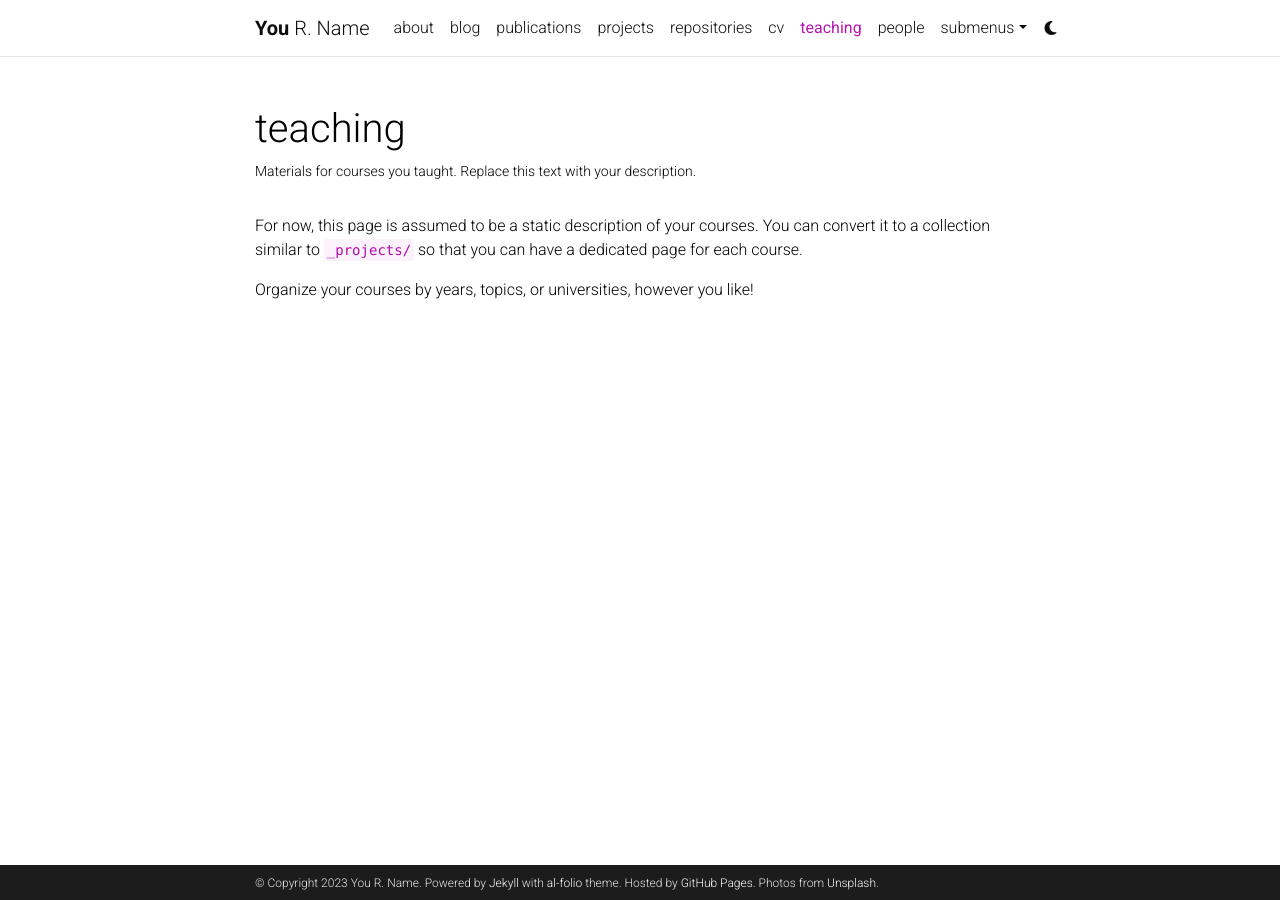
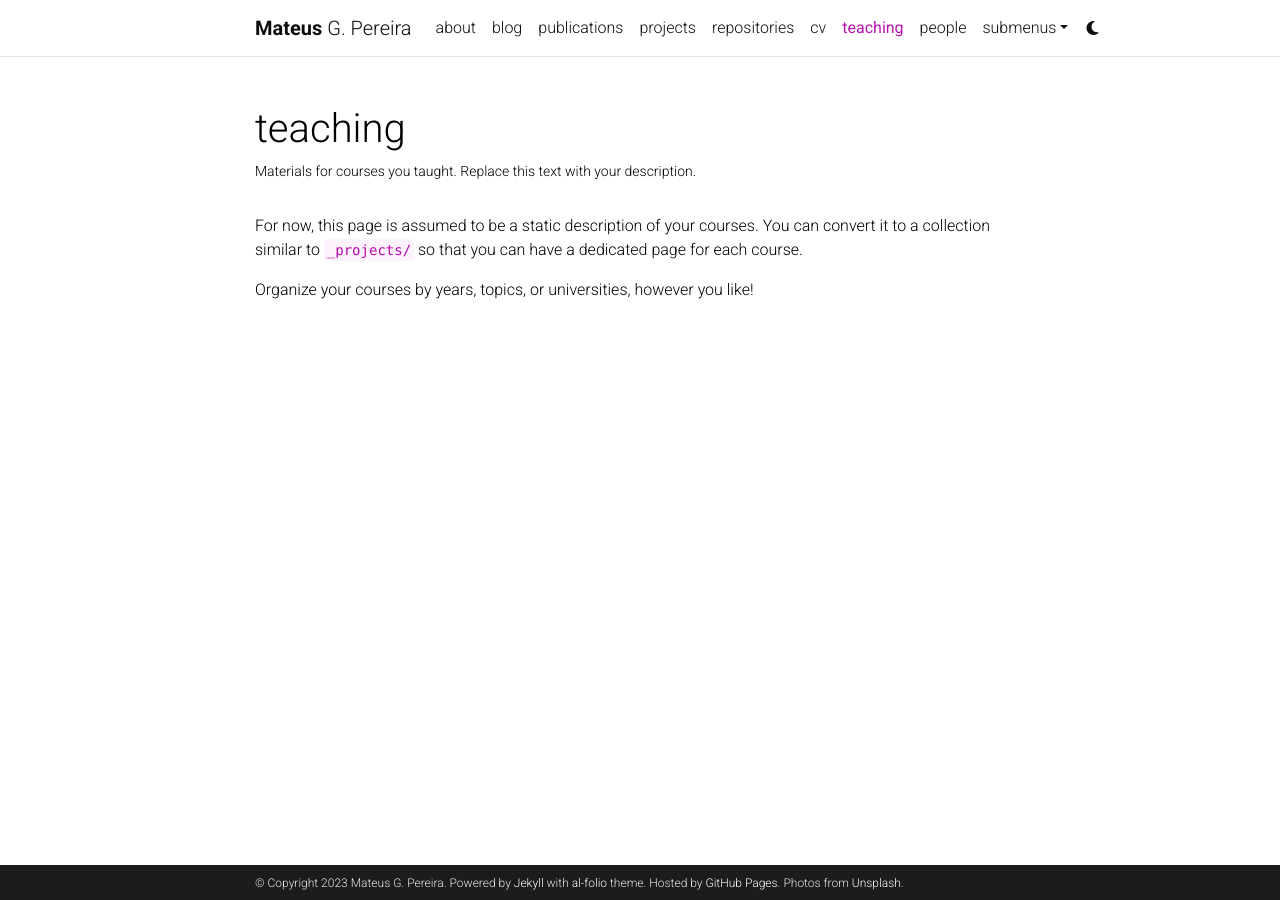
Before and after one commit to mateusgms/mateusgms.github.io, a Jekyll site: the page built from _pages/teaching.md, in a window 1280 px wide. Built offline with Jekyll 4.4.1, drawn with Linux system fonts in a browser that asks for light colours; comment, search, counter and statistics services are not loaded; a style sheet for code colours, icons or effects is not loaded.

Commit message:
feat: _config.yml

```diff
--- a/_config.yml
+++ b/_config.yml
@@ -3,10 +3,10 @@
 # -----------------------------------------------------------------------------
 
 title: blank # the website title (if blank, full name will be used instead)
-first_name: You
-middle_name: R.
-last_name: Name
-email: you@example.com
+first_name: Mateus
+middle_name: G.
+last_name: Pereira
+email: mateus@mateusgomes.dev
 description: > # the ">" symbol means to ignore newlines until "footer_text:"
   A simple, whitespace theme for academics. Based on [*folio](https://github.com/bogoli/-folio) design.
 footer_text: >
@@ -18,8 +18,8 @@
 lang: en # the language of your site (for example: en, fr, cn, ru, etc.)
 icon: ⚛️  # the emoji used as the favicon (alternatively, provide image name in /assets/img/)
 
-url: https://alshedivat.github.io # the base hostname & protocol for your site
-baseurl: /al-folio # the subpath of your site, e.g. /blog/
+url: https://mateusgms.github.io # the base hostname & protocol for your site
+baseurl: # the subpath of your site, e.g. /blog/
 last_updated: false # set to true if you want to display last updated in the footer
 impressum_path:  # set to path to include impressum link in the footer, use the same path as permalink in a page, helps to conform with EU GDPR
 
@@ -28,12 +28,12 @@
 # -----------------------------------------------------------------------------
 
 # repo color theme
-repo_theme_light: default       # https://github.com/anuraghazra/github-readme-stats/blob/master/themes/README.md
-repo_theme_dark: dark           # https://github.com/anuraghazra/github-readme-stats/blob/master/themes/README.md
+repo_theme_light: graywhite       # https://github.com/anuraghazra/github-readme-stats/blob/master/themes/README.md
+repo_theme_dark: midnight-purple           # https://github.com/anuraghazra/github-readme-stats/blob/master/themes/README.md
 repo_trophies:
   enabled: true
   theme_light: flat    # https://github.com/ryo-ma/github-profile-trophy
-  theme_dark: gitdimmed  # https://github.com/ryo-ma/github-profile-trophy
+  theme_dark: onedark  # https://github.com/ryo-ma/github-profile-trophy
 
 # -----------------------------------------------------------------------------
 # RSS Feed
```
